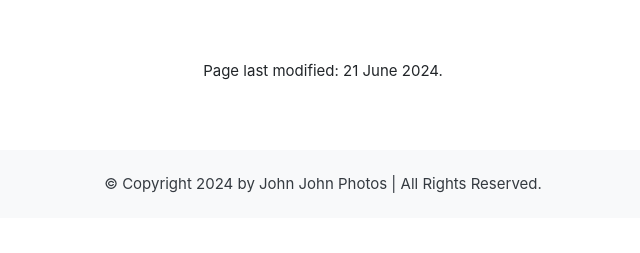
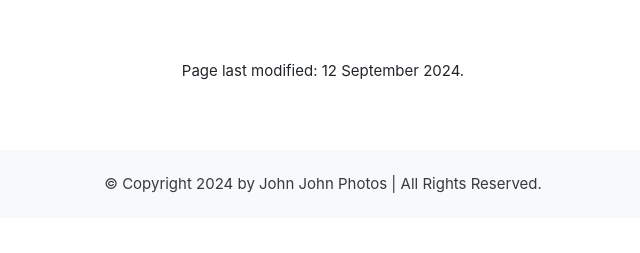
Before and after one commit to johnmcarter/django_website, a Django app: page /research in a window 1280 px wide. Shown: the part 417-670 px from the top of the page, without its empty margins (317-957 px from the left). Run offline with Django 3.2, Linux system fonts and the light colour scheme; data that the repository does not hold is empty; some libraries are stand-ins or nearby versions.

Commit message:
updated research page

```diff
--- a/app/mainapp/templates/research.html
+++ b/app/mainapp/templates/research.html
@@ -50,7 +50,7 @@ Research
             </div>
         </div>
 
-        <p class="mt-5">Page last modified: 21 June 2024.</p>
+        <p class="mt-5">Page last modified: 12 September 2024.</p>
     </div>
 
 
```
